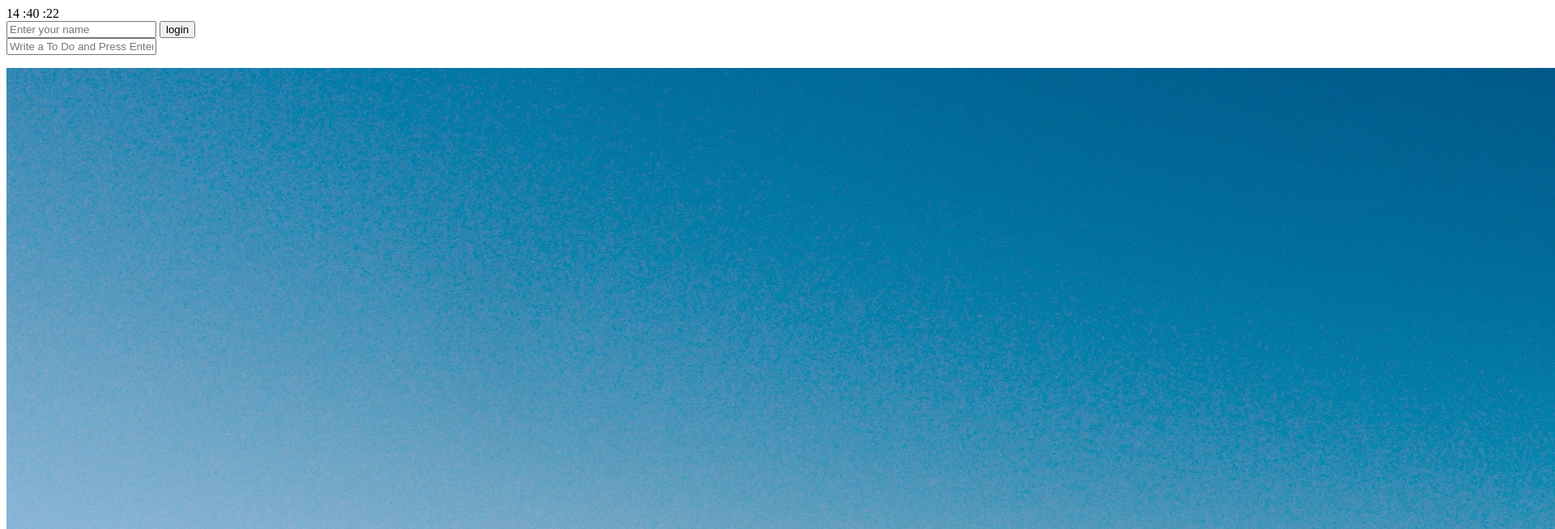
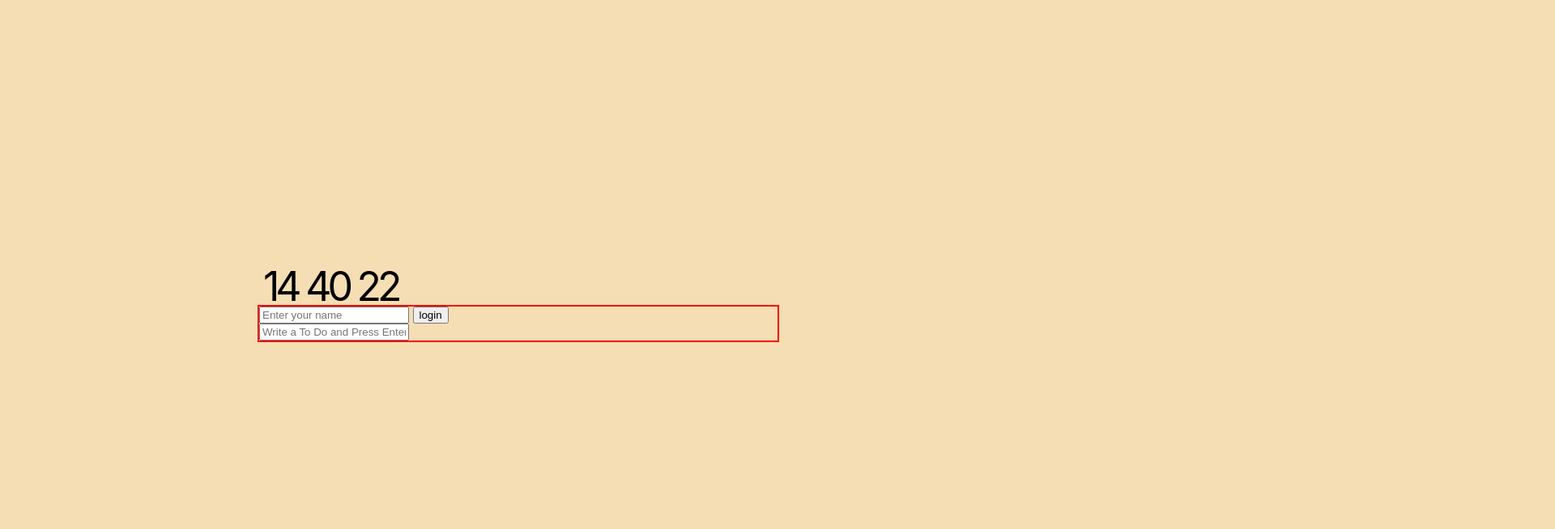
Before and after one commit to jeeweekday/momentum-2022-v2, a plain HTML site: page index.html in a window 1280 px wide. Shown: the top 654 px of the page at 81% size, 1920 px wide, since content can reach past the window. Drawn offline with Linux system fonts and the light colour scheme.

Commit message:
Edit CSS

```diff
--- /dev/null
+++ b/css/momentum.css
@@ -0,0 +1,29 @@
+
+body {
+    background-color: wheat;
+    font-family: -apple-system, BlinkMacSystemFont, 'Segoe UI', Roboto, Oxygen, Ubuntu, Cantarell, 'Open Sans', 'Helvetica Neue', sans-serif;
+    width: 100vw;
+    height: 100vh;
+    display: flex;
+    justify-content: center;
+    align-items: center;
+}
+#momentum {
+    position: relative;
+    border: 2px solid red;
+    width: 50%;
+}
+#clock {
+    position: absolute;
+    top: -50px;
+}
+@media screen and (max-width:640px) {
+    #clock {
+        display: none;
+    }
+}
+#clock span {
+    font-size: 50px;
+    letter-spacing: -5px;
+    margin-left: 5px;
+}
--- /dev/null
+++ b/css/reset.css
@@ -0,0 +1,43 @@
+html, body, div, span, applet, object, iframe,
+h1, h2, h3, h4, h5, h6, p, blockquote, pre,
+a, abbr, acronym, address, big, cite, code,
+del, dfn, em, img, ins, kbd, q, s, samp,
+small, strike, strong, sub, sup, tt, var,
+b, u, i, center,
+dl, dt, dd, ol, ul, li,
+fieldset, form, label, legend,
+table, caption, tbody, tfoot, thead, tr, th, td,
+article, aside, canvas, details, embed,
+figure, figcaption, footer, header, hgroup,
+menu, nav, output, ruby, section, summary,
+time, mark, audio, video {
+	margin: 0;
+	padding: 0;
+	border: 0;
+	font-size: 100%;
+	font: inherit;
+	vertical-align: baseline;
+}
+/* HTML5 display-role reset for older browsers */
+article, aside, details, figcaption, figure,
+footer, header, hgroup, menu, nav, section {
+	display: block;
+}
+body {
+	line-height: 1;
+}
+ol, ul {
+	list-style: none;
+}
+blockquote, q {
+	quotes: none;
+}
+blockquote:before, blockquote:after,
+q:before, q:after {
+	content: '';
+	content: none;
+}
+table {
+	border-collapse: collapse;
+	border-spacing: 0;
+}
--- /dev/null
+++ b/css/screen-control.css
@@ -0,0 +1,10 @@
+@media screen and (max-width:1024px) {
+    #momentum {
+        border: 2px solid black;
+    }
+}
+@media screen and (max-width:640px) {
+    #momentum {
+        border: 2px solid green;
+    }
+}
--- a/css/styles.css
+++ b/css/styles.css
@@ -1,3 +1,7 @@
+@import "reset.css";
+@import "momentum.css";
+@import "screen-control.css";
+
 .hidden {
     display: none;
 }
--- a/index.html
+++ b/index.html
@@ -45,7 +45,7 @@
     <script src="js/login.js"></script>
     <script src="js/clock.js"></script>
     <script src="js/todo.js"></script>
-    <script src="js/background.js"></script>
-    <script src="js/weather.js"></script>
+    <!-- <script src="js/background.js"></script> -->
+    <!-- <script src="js/weather.js"></script> -->
 </body>
 </html>
--- a/js/clock.js
+++ b/js/clock.js
@@ -7,9 +7,9 @@ function getTime(){
     //const가 아닌 let으로 선언하는것이 올바른가?
     const cHours = currentTime.getHours().toString().padStart(2,"0");
     clockHours.innerHTML = cHours;
-    const cMinutes = ":"+currentTime.getMinutes().toString().padStart(2,"0");
+    const cMinutes = currentTime.getMinutes().toString().padStart(2,"0");
     clockMinutes.innerHTML = cMinutes;
-    const cSeconds = ":"+currentTime.getSeconds().toString().padStart(2,"0");
+    const cSeconds = currentTime.getSeconds().toString().padStart(2,"0");
     clockSeconds.innerHTML = cSeconds;
 }
 
```
